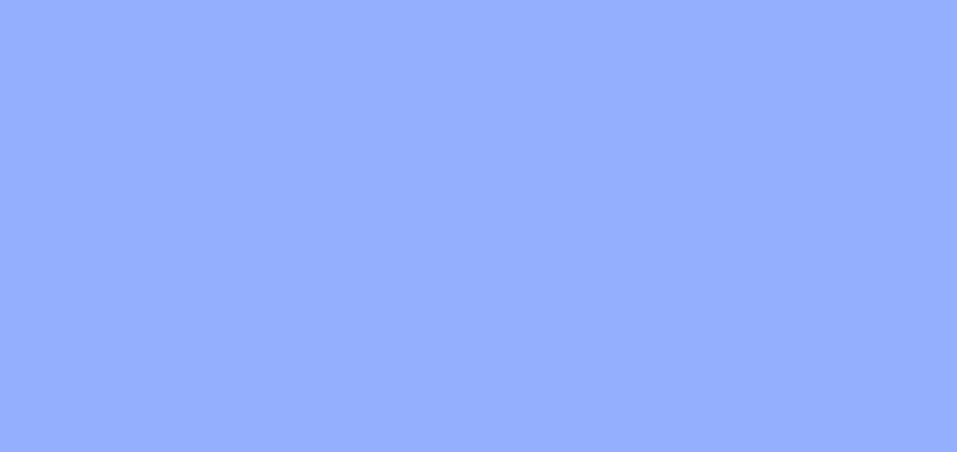
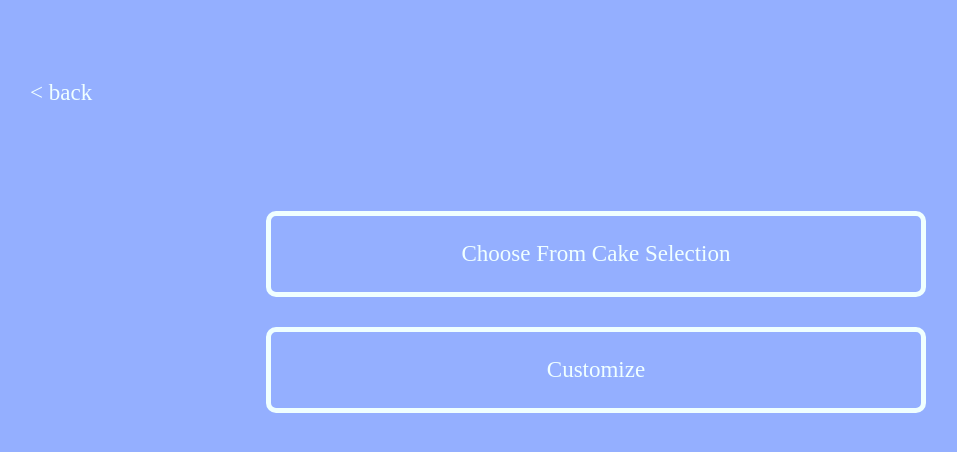
Before and after one commit to curry02/cake-shop, a React (Create React App) app: page /order in a window 1280 px wide. Shown: the top 452 px of the page, without its empty margins (58-1015 px from the left). Built offline with nearby package versions, Linux system fonts and the light colour scheme.

Commit message:
twoChoices.js done

```diff
--- a/src/App.js
+++ b/src/App.js
@@ -3,6 +3,7 @@ import { BrowserRouter as Router, Route, Switch } from 'react-router-dom';
 import CakeSelection from './CakeSelection';
 import Home from './Home';
 import Contact from './Contact';
+import TwoChoices from './TwoChoices';
 
 function App() {
   return (
@@ -18,7 +19,11 @@ function App() {
             <Contact/>
           </Route>
 
-          <Route path="chooseFromSelection">
+          <Route path="/order">
+            <TwoChoices/>
+          </Route>
+
+          <Route path="/chooseFromSelection">
             <CakeSelection />
           </Route>
         </Switch>
--- a/src/Bar.js
+++ b/src/Bar.js
@@ -4,7 +4,7 @@ import {Link} from "react-router-dom";
 const Bar = () => {
     return (
         <div className="bar">
-            <Link to="/"> {"<"} back </Link>
+            <Link to="/order"> {"<"} back </Link>
             <button className="checkout"> checkout </button>
         </div>
     );
--- a/src/Contact.js
+++ b/src/Contact.js
@@ -7,9 +7,10 @@ const Contact = () => {
             <Link className="back" to="/"> {"<"} back </Link>
             <h2>Phone Number: 778-DAANGOO</h2>
             <h2>Email: kellywong0613@gmail.com</h2>
-            <div className="hours">
+            <div>
                 <h3>Hours:</h3>
-                <div className="times">
+                <ContactCake className="contactCake"/>
+                <div>
                     <p>Monday: 9am - 6pm</p>
                     <p>Tuesday: 9am - 6pm</p>
                     <p>Wednesday: 9am - 6pm</p>
@@ -19,7 +20,6 @@ const Contact = () => {
                     <p>Sunday: 10am - 6pm</p>
                 </div>
             </div>
-            <ContactCake className="contactCake"/>
         </div>
     );
 }
--- /dev/null
+++ b/src/TwoChoices.js
@@ -0,0 +1,17 @@
+import {Link} from "react-router-dom";
+
+const TwoChoices = () => {
+    return (
+       <div className="twochoices">
+            <Link className="back" to="/"> {"<"} back </Link>
+            <div className="buttons">
+                <Link to="/chooseFromSelection">Choose From Cake Selection</Link>
+                <span />
+                <Link to="/customize">Customize</Link>
+            </div>
+       </div>
+
+    );
+}
+
+export default TwoChoices;
--- a/src/index.css
+++ b/src/index.css
@@ -4,7 +4,8 @@
   background: #94AFFF;
 }
 
-.contactPage a{
+.contactPage a, .twochoices a , .bar a{
+  color: azure;
   text-decoration: none;
   padding: 50px;
   display: flex;
@@ -12,9 +13,9 @@
   max-width: 600px;
   margin: 90 auto;
   padding-bottom: 0px;
-  color: azure;
   font-size: 23px;
 }
+
 
 .contactPage h2 {
   color: azure;
@@ -28,31 +29,55 @@
 .contactPage h3{
   color: azure;
   float: left;
-  margin-left: 380px;
+  margin-left: 30%;
   font-size: 25px;
   display: block;
-  padding-right: 100px;
   padding-bottom: 10px;
+  text-decoration: underline;
 }
 
 .contactPage p {
   display: block;
   color: azure;
   width: 25%;
-  margin-left: 260px;
+  margin-left: 22%;
   font-size: 20px;
-  align-items: flex-start;
+  transform: translateY(-320px);
 }
 
 .contactCake{
-  width: 250px;
+  width: 225px;
   z-index: -1;
   display:  inline-block;
-  height: 40%;
+  object-position:contain;
+  height: 20%;
 }
 
-.contactPage a:hover {
+.contactPage a:hover, .twochoices a:hover, .bar a:hover{
   color: black;
+}
+
+.buttons a:hover {
+  color: black;
+  border: 5px solid black;
+}
+
+.twochoices a{
+  padding-bottom: 75px;
+  margin: 30px;
+}
+
+
+
+.buttons a{
+  color: azure;
+  padding: 25px;
+  border: 5px solid azure;
+  text-align: center;
+  float: center;
+  margin-left: 25%;
+  justify-content: center;
+  border-radius: 10px;
 }
 
 .home img{
@@ -97,27 +122,7 @@
   font-size: 80;
   display:block;
 }
-/* .navbar right contact{
-  float: right;
-  padding-top: 60px;
-  padding-bottom:0px;
-}
-.navbar right {
-  padding: 20px;
-  display: flex;
-  align-items: center;
-  max-width: 600px;
-  margin: 0 auto;
-  color:azure;
-} */
 
-.navbar a contact {
-  padding-right: 20px;
-}
-
-.navbar right {
-  float: right;
-}
 .navbar a {
   z-index: 1;
   margin-right: 16px;
```
